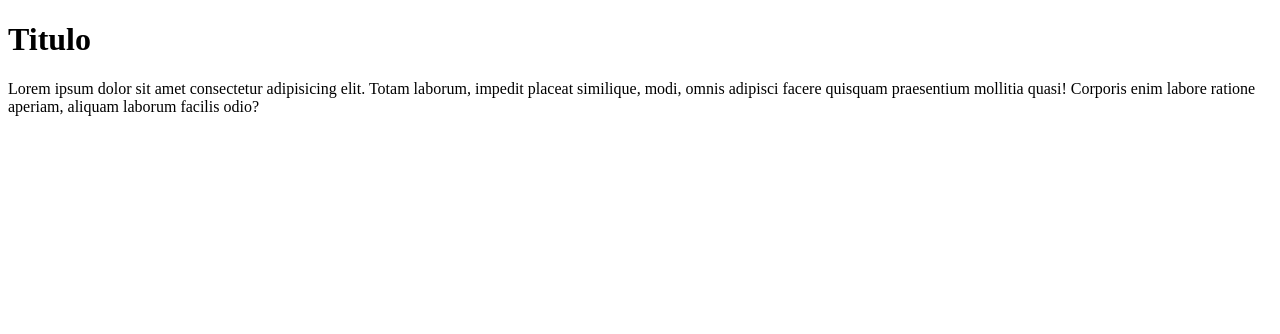
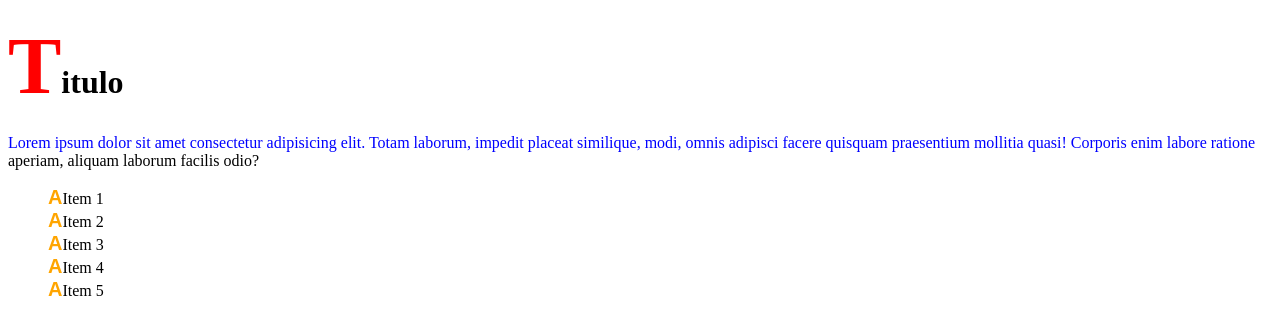
Before and after one commit to thiagobsena/CSS, a plain HTML site: page AULAS AVANÇADO/AULA 1 - PSEUDO ELEMENTOS/index.html in a window 1280 px wide. Drawn offline with Linux system fonts and the light colour scheme.

Commit message:
Concluindo a utilização do pseudo elemento

```diff
--- a/AULAS AVANÇADO/AULA 1 - PSEUDO ELEMENTOS/index.html
+++ b/AULAS AVANÇADO/AULA 1 - PSEUDO ELEMENTOS/index.html
@@ -5,10 +5,19 @@
     <meta http-equiv="X-UA-Compatible" content="IE=edge">
     <meta name="viewport" content="width=device-width, initial-scale=1.0">
     <title>Pseudo Elementos</title>
+    <link rel="stylesheet" href="style.css">
 </head>
 <body>
 
     <h1>Titulo</h1>
         <p>Lorem ipsum dolor sit amet consectetur adipisicing elit. Totam laborum, impedit placeat similique, modi, omnis adipisci facere quisquam praesentium mollitia quasi! Corporis enim labore ratione aperiam, aliquam laborum facilis odio?</p>
+
+        <ul>
+            <li>Item 1</li>
+            <li>Item 2</li>
+            <li>Item 3</li>
+            <li>Item 4</li>
+            <li>Item 5</li>
+        </ul>
 </body>
 </html>
--- a/AULAS AVANÇADO/AULA 1 - PSEUDO ELEMENTOS/style.css
+++ b/AULAS AVANÇADO/AULA 1 - PSEUDO ELEMENTOS/style.css
@@ -0,0 +1,21 @@
+h1::first-letter {
+    color: red;
+    font-size: 5rem;
+}
+
+p::first-line{
+    color: blue;
+}
+
+li {
+    list-style: none;
+}
+
+li::before {
+    content: "A";
+    color: 20px;
+    font-size: 20px;
+    font-family: Arial, Helvetica, sans-serif;
+    font-weight: bold;
+    color: orange;
+}
```
